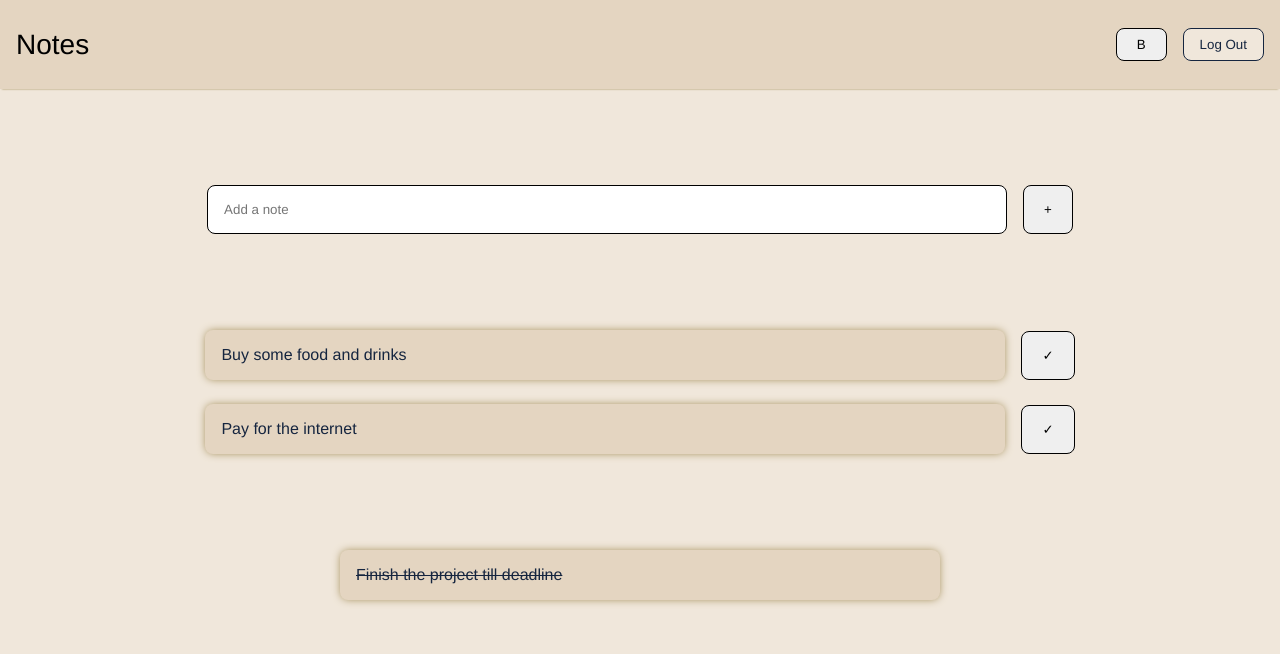
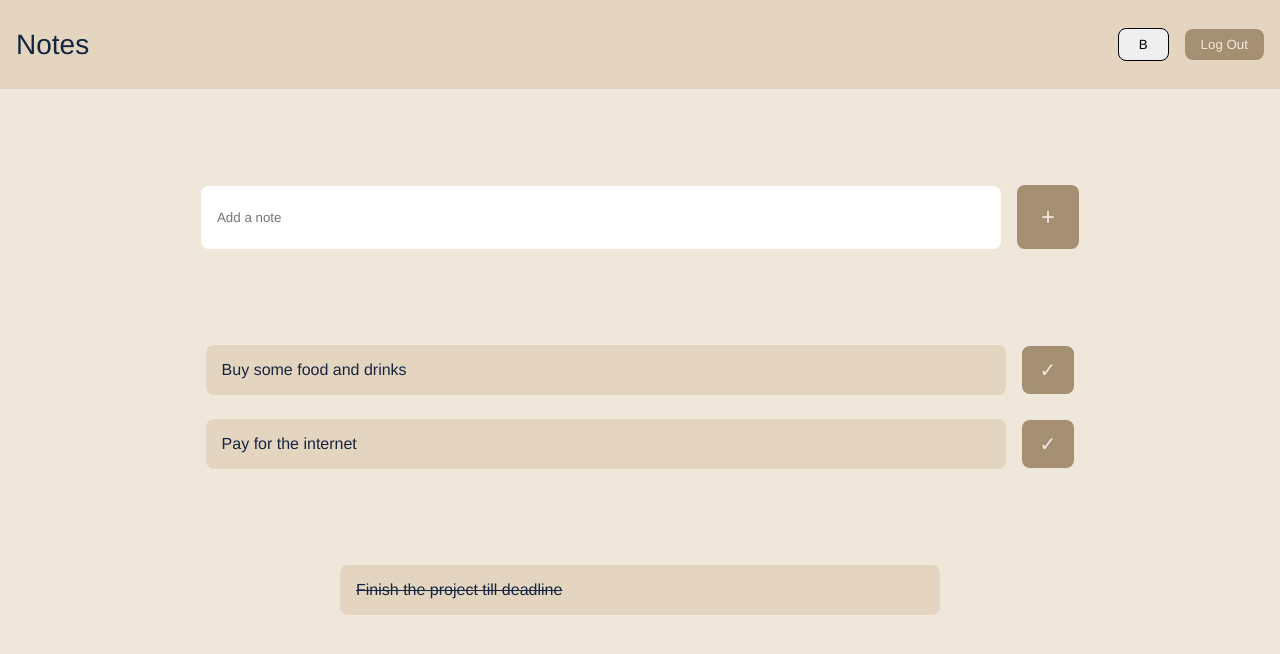
Before and after one commit to pkorneev/TODO, a React (Vite) app: page / in a window 1280 px wide. Both pictures are taken after typing "name@example.com", "Sample" into the empty fields and a click on the button "Log In". Shown: the top 654 px of the page. Built offline with nearby package versions, Linux system fonts and the light colour scheme.

Commit message:
dark mode done, need to style switch button

```diff
--- a/src/components/home/Header.jsx
+++ b/src/components/home/Header.jsx
@@ -1,15 +1,36 @@
 import Wrapper from "../../UI/Wrapper";
 import styles from "./Header.module.css";
 import ModeButton from "../ModeButton";
+import { useContext } from "react";
+import { ThemeContext } from "../../App";
 const Header = (props) => {
+  const { theme } = useContext(ThemeContext);
+
   return (
-    <header className={styles.header}>
+    <header
+      className={
+        theme === "dark" ? `${styles.header} ${styles.dark}` : styles.header
+      }
+    >
       <Wrapper>
         <nav>
-          <span>Notes</span>
+          <span
+            className={
+              theme === "dark" ? `${styles.span} ${styles.dark}` : styles.span
+            }
+          >
+            Notes
+          </span>
           <div>
             <ModeButton />
-            <button onClick={props.onLogout} className={styles.logOut}>
+            <button
+              onClick={props.onLogout}
+              className={
+                theme === "dark"
+                  ? `${styles.logOut} ${styles.dark}`
+                  : styles.logOut
+              }
+            >
               Log Out
             </button>
           </div>
--- a/src/components/home/Header.module.css
+++ b/src/components/home/Header.module.css
@@ -5,24 +5,35 @@
 }
 .header {
     padding: 1.75rem 1rem;
-    box-shadow: 0px 2px 2px -2px rgba(156,133,75,1);
+
     background-color: var(--backgroundLightLighter);
+}
+.header.dark{
+    background-color: var(--backgroundDarkLighter);
 }
 .header nav{
     display: flex;
     justify-content: space-between;
     align-items: center;
 }
-.header span{
+.header .span{
     font-size: 1.75rem;
     font-weight: 200;
+    color: var(--textColorDark);
+}
+.span.dark{
+    color: var(--textColorLight);
 }
 .header .logOut{
     margin-left: 1rem;
     padding: .5rem 1rem;
     border-radius: .5rem;
-    color: var(--textColorDark);
-    border: 1px solid var(--backgroundDark);
-    background-color: var(--backgroundLight);
+    color: var(--textColorLight);
+    border: none;
+    background-color: rgb(165, 143, 115);
     cursor: pointer;
 }
+.logOut.dark{
+    background-color: var(--backgroundLight);
+    color: var(--textColorDark);
+}
--- a/src/components/home/input/InputTODO.jsx
+++ b/src/components/home/input/InputTODO.jsx
@@ -1,10 +1,10 @@
 import styles from "./InputTODO.module.css";
-import { useState } from "react";
+import { useState, useContext } from "react";
 import Wrapper from "../../../UI/Wrapper";
-
+import { ThemeContext } from "../../../App";
 const InputTODO = (props) => {
   const [todo, setTodo] = useState("");
-
+  const { theme } = useContext(ThemeContext);
   const onSubmitHandler = (event) => {
     event.preventDefault();
     if (todo.trim().length >= 1) {
@@ -17,14 +17,24 @@ const InputTODO = (props) => {
   };
   return (
     <Wrapper>
-      <form className={styles.input} onSubmit={onSubmitHandler}>
+      <form className={styles.form} onSubmit={onSubmitHandler}>
         <input
           type="text"
           placeholder="Add a note"
           value={todo}
           onChange={inputHandler}
+          className={
+            theme === "dark" ? `${styles.input} ${styles.dark}` : styles.input
+          }
         />
-        <button type="submit">+</button>
+        <button
+          type="submit"
+          className={
+            theme === "dark" ? `${styles.button} ${styles.dark}` : styles.button
+          }
+        >
+          +
+        </button>
       </form>
     </Wrapper>
   );
--- a/src/components/home/input/InputTODO.module.css
+++ b/src/components/home/input/InputTODO.module.css
@@ -2,7 +2,7 @@
     margin: 0;
     padding: 0;
 }
-.input{
+.form{
     display: flex;
     align-items: center;
     justify-content: center;
@@ -10,16 +10,32 @@
     margin-top: 6rem;
     padding: 0rem 1rem;
 }
-.input input{
-    padding: 1rem 1rem;
+.form input{
+    padding: 1.5rem 1rem;
     width: 100%;
     max-width: 800px;
     border-radius: .5rem;
-    border: 1px solid black;
+    border: none;
 }
-.input button{
-    padding: 1rem 1.25rem;
+.input.dark{
+    background-color: var(--backgroundDarkLighter);
+    color: var(--textColorLight);
+}
+
+.input.dark::placeholder{
+    color: var(--textColorLight);
+}
+.form .button{
+    padding: 1.125rem 1.5rem;
+    color: var(--textColorLight);
+    background-color: rgb(165, 143, 115);
     border-radius: .5rem;
-    border: 1px solid black;
+    border: none;
+    font-size: 1.5rem;
+    font-weight: 100;
     cursor: pointer;
 }
+.button.dark{
+    background-color: var(--backgroundLight);
+    color: var(--textColorDark);
+}
--- a/src/components/home/output/DoneElem.jsx
+++ b/src/components/home/output/DoneElem.jsx
@@ -1,9 +1,13 @@
 import styles from "./DoneElem.module.css";
-
+import { useContext } from "react";
+import { ThemeContext } from "../../../App";
 const DoneElem = (props) => {
+  const { theme } = useContext(ThemeContext);
   return (
     <li className={styles.doneElem}>
-      <p>{props.todo}</p>
+      <p className={theme === "dark" ? `${styles.p} ${styles.dark}` : styles.p}>
+        {props.todo}
+      </p>
     </li>
   );
 };
--- a/src/components/home/output/DoneElem.module.css
+++ b/src/components/home/output/DoneElem.module.css
@@ -7,10 +7,9 @@
     align-items: center;
 
 }
-.doneElem p {
+.doneElem .p {
     border-radius: .5rem;
     color: var(--textColorDark);
-    box-shadow: 0px 0px 9px -1px rgba(156,133,75,1);
     padding: 1rem 1rem;
     width: 100%;
     max-width: 600px;
@@ -18,3 +17,7 @@
     text-decoration: line-through;
     background-color: var(--backgroundLightLighter);
 }
+.p.dark {
+    background-color: var(--backgroundDarkLighter);
+    color: var(--textColorLight);
+}
--- a/src/components/home/output/OutputElem.jsx
+++ b/src/components/home/output/OutputElem.jsx
@@ -1,12 +1,25 @@
 import styles from "./OutputElem.module.css";
+import { useContext } from "react";
+import { ThemeContext } from "../../../App";
 const OutputElem = (props) => {
+  const { theme } = useContext(ThemeContext);
+
   const handleDelete = () => {
     props.onDelete(props.todo);
   };
   return (
     <li className={styles.todoElem}>
-      <p>{props.todo}</p>
-      <button onClick={handleDelete}>✓</button>
+      <p className={theme === "dark" ? `${styles.p} ${styles.dark}` : styles.p}>
+        {props.todo}
+      </p>
+      <button
+        onClick={handleDelete}
+        className={
+          theme === "dark" ? `${styles.button} ${styles.dark}` : styles.button
+        }
+      >
+        ✓
+      </button>
     </li>
   );
 };
--- a/src/components/home/output/OutputElem.module.css
+++ b/src/components/home/output/OutputElem.module.css
@@ -11,9 +11,8 @@
     justify-content: center;
     align-items: center;
 }
-.todoElem p{
+.todoElem .p{
     border-radius: .5rem;
-    box-shadow: 0px 0px 9px -1px rgba(156,133,75,1);
     background-color: var(--backgroundLightLighter);
     color: var(--textColorDark);
     padding: 1rem 1rem;
@@ -21,9 +20,23 @@
     max-width: 800px;
     word-wrap: break-word;
 }
-.todoElem button{
-    padding: 1rem 1.25rem;
+.p.dark{
+    background-color: var(--backgroundDarkLighter);
+    color: var(--textColorLight);
+}
+.p.dark::placeholder{
+    color: var(--textColorLight);
+}
+.todoElem .button{
+    padding: .75rem 1.125rem;
     border-radius: .5rem;
-    border: 1px solid black;
+    background-color: rgb(165, 143, 115);
+    color: var(--textColorLight);
+    border: none;
     cursor: pointer;
+    font-size: 1.25rem;
 }
+.button.dark{
+    background-color: var(--backgroundLight);
+    color: var(--textColorDark);
+}
```
